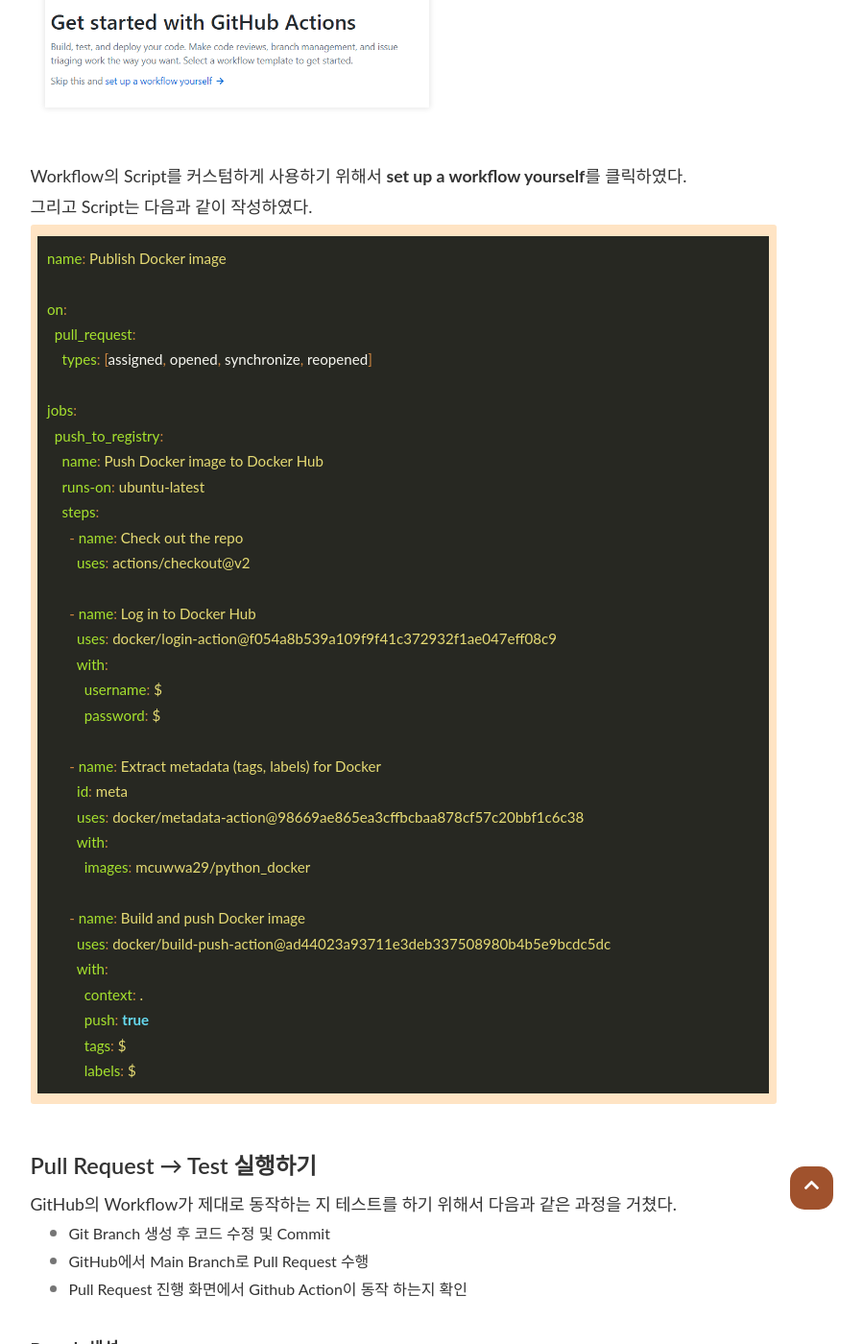
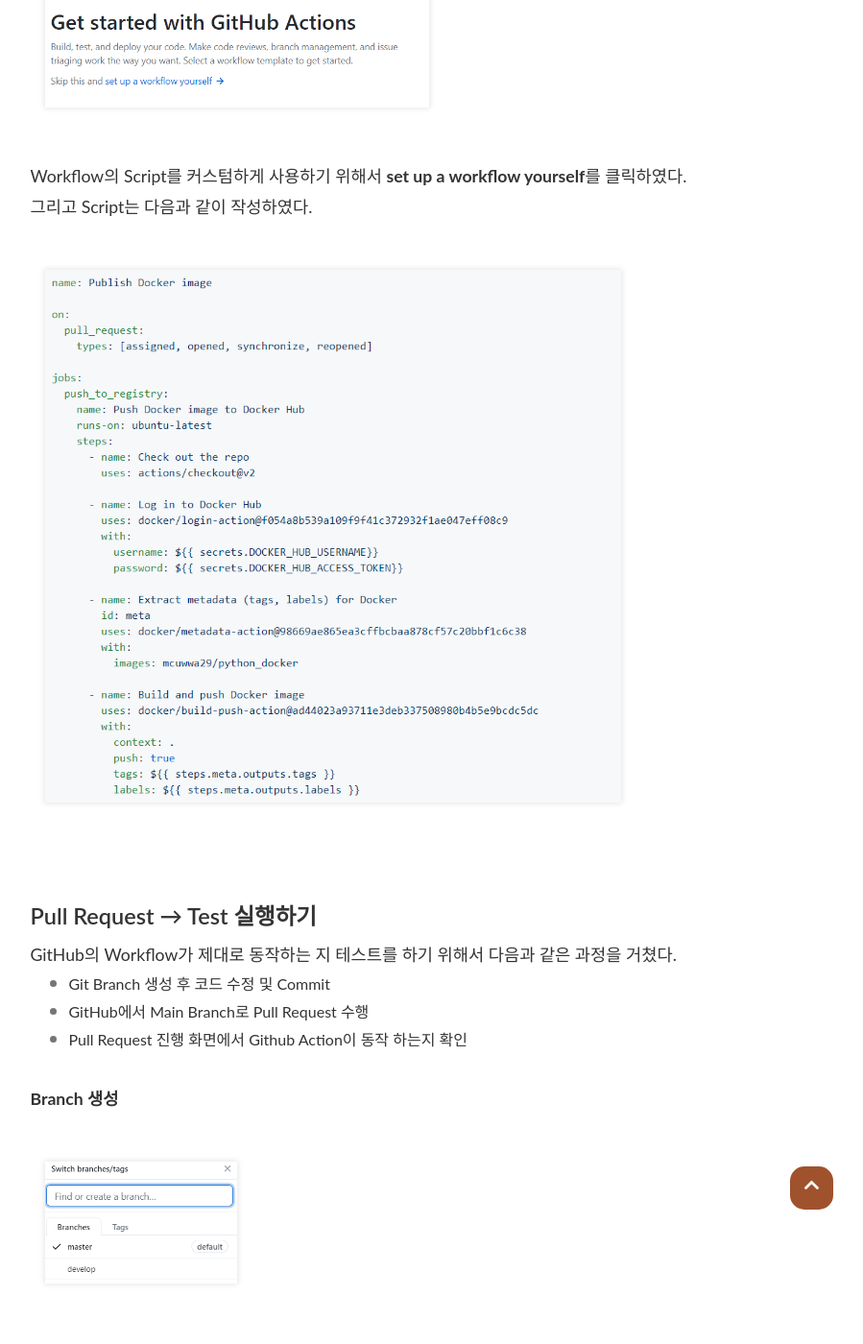
Before and after one commit to PEBpung/PEBpung.github.io, a Jekyll site: the page built from _posts/2021-07-24-DevOps.md, in a window 1280 px wide and 1400 px high, scrolled down 3176 px. Shown: the whole window at 96% size, without its empty margins (220-1119 px from the left). Built offline with Jekyll 4.4.1, drawn with Linux system fonts in a browser that asks for light colours; nearby versions of some CDN libraries; some web fonts are replaced; comment, search, counter and statistics services are not loaded; some of the changed text lies outside the part shown.

Commit message:
[Revise] image

````diff
--- a/_posts/2021-07-24-DevOps.md
+++ b/_posts/2021-07-24-DevOps.md
@@ -118,41 +118,11 @@
 
 그리고 Script는 다음과 같이 작성하였다.
 
-```yaml
-name: Publish Docker image
+<br>
 
-on:
-  pull_request:
-    types: [assigned, opened, synchronize, reopened]
+<img src="/assets/img/2021-07-24/code1.png" width="600">
 
-jobs:
-  push_to_registry:
-    name: Push Docker image to Docker Hub
-    runs-on: ubuntu-latest
-    steps:
-      - name: Check out the repo
-        uses: actions/checkout@v2
-
-      - name: Log in to Docker Hub
-        uses: docker/login-action@f054a8b539a109f9f41c372932f1ae047eff08c9
-        with:
-          username: ${{ secrets.DOCKER_HUB_USERNAME}}
-          password: ${{ secrets.DOCKER_HUB_ACCESS_TOKEN}}
-
-      - name: Extract metadata (tags, labels) for Docker
-        id: meta
-        uses: docker/metadata-action@98669ae865ea3cffbcbaa878cf57c20bbf1c6c38
-        with:
-          images: mcuwwa29/python_docker
-
-      - name: Build and push Docker image
-        uses: docker/build-push-action@ad44023a93711e3deb337508980b4b5e9bcdc5dc
-        with:
-          context: .
-          push: true
-          tags: ${{ steps.meta.outputs.tags }}
-          labels: ${{ steps.meta.outputs.labels }}
-```
+<br>
 
 <br>
 
@@ -230,16 +200,16 @@
 
 <br>
 
-<center><img src="/assets/img/2021-07-24/Untitled%2010.png" width="400"></center>
+<img src="/assets/img/2021-07-24/Untitled%2010.png" width="400">
 
 <br>
 
 **오류가 난 코드**
 
-```yaml
-with:
-	username: /${{ secrets.DOCKER_HUB_USERNAME}}
-	password: /$/{{ secrets.DOCKER_HUB_ACCESS_TOKEN}}
-```
+<br>
+
+<img src="/assets/img/2021-07-24/code2.png" width="400">
+
+<br>
 
 위의 코드를 처음에 잘 못 설정하였기 때문이다. Secret 탭에서 설정한 토큰 값을 제대로 입력하지 못하였다. 이 코드를 수정한 뒤에 정상적으로 동작하였다.
````
Also changed, not shown: assets/img/2021-07-24/code1.png (added), assets/img/2021-07-24/code2.png (added).
